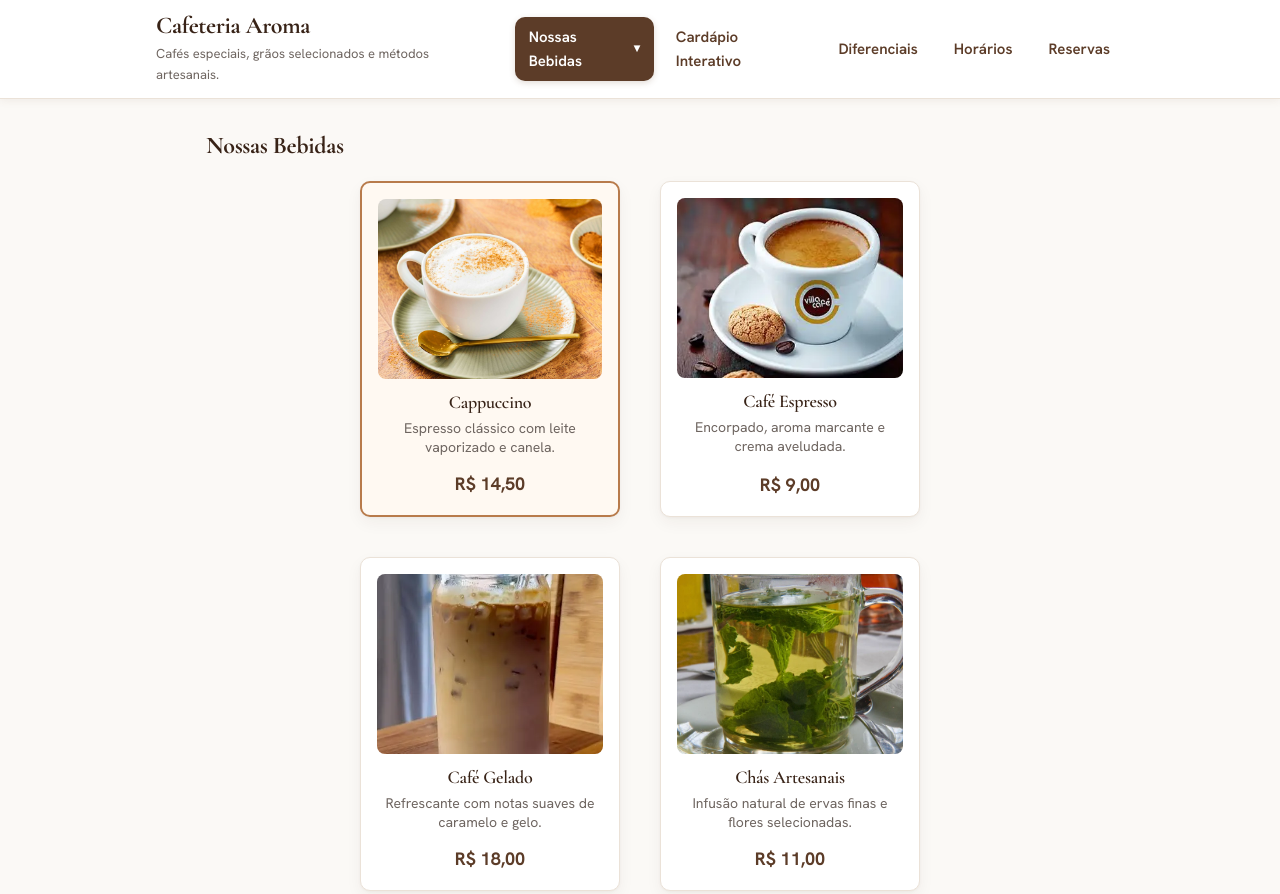
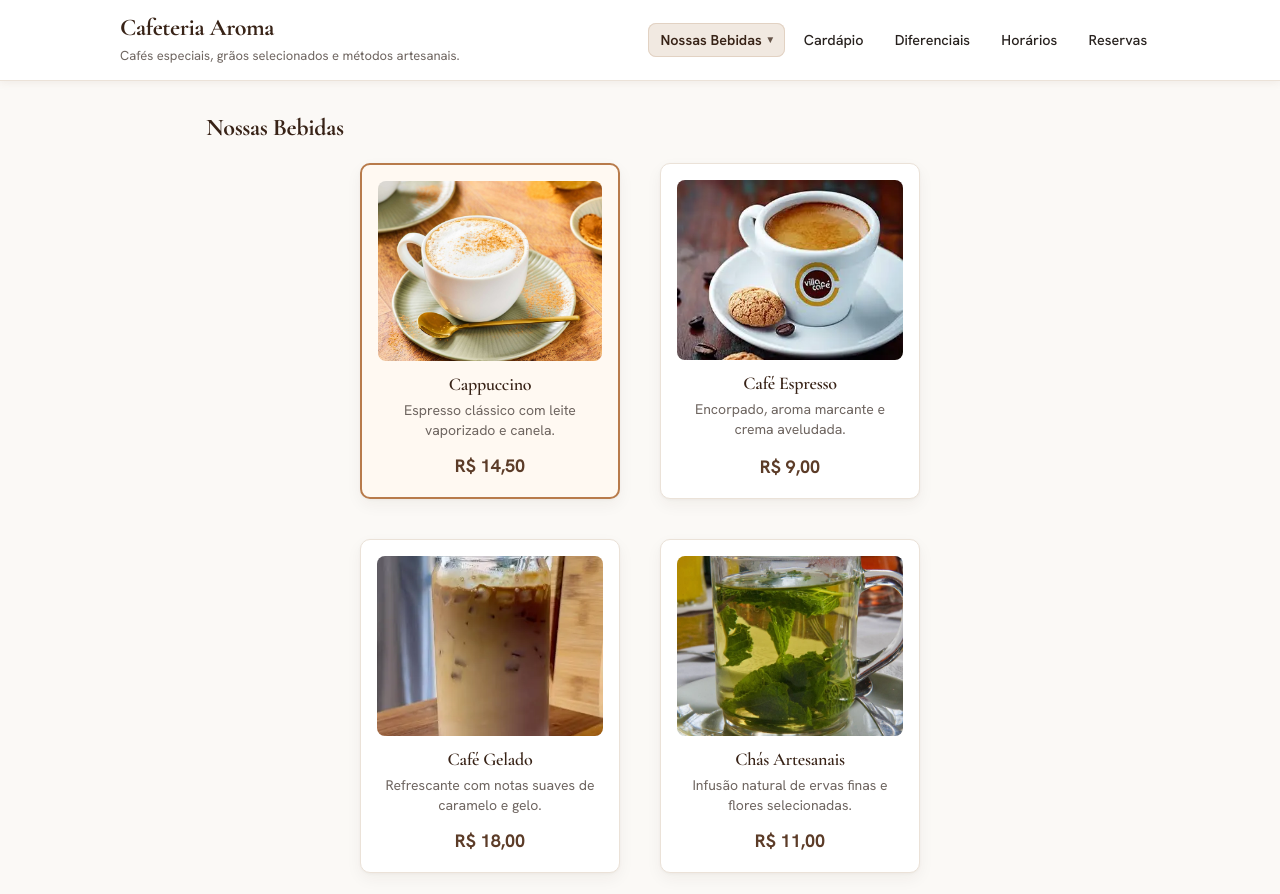
Before and after one commit to iGabrielCampos/projeto-integrador-frontend-Gabriel, a plain HTML site: page index.html in a window 1280 px wide. Shown: the top 894 px of the page. Drawn offline with nearby package versions, Linux system fonts and the light colour scheme.

Commit message:
style(navbar): refinamento visual dos links, remocao de quebras de linha e estilizacao suave do item ativo

```diff
--- a/css/style.css
+++ b/css/style.css
@@ -90,9 +90,9 @@ h3 {
 }
 
 .navbar-container {
-    max-width: 1000px;
+    max-width: 1080px;
     margin: 0 auto;
-    padding: 0.75rem 1rem;
+    padding: 0.85rem 1.25rem;
     display: flex;
     justify-content: space-between;
     align-items: center;
@@ -102,6 +102,7 @@ h3 {
 .marca {
     display: flex;
     flex-direction: column;
+    flex-shrink: 0;
 }
 
 .titulo-marca {
@@ -166,7 +167,7 @@ h3 {
 .menu-navegacao {
     display: flex;
     align-items: center;
-    gap: 0.5rem;
+    gap: 0.35rem;
     list-style: none;
     margin: 0;
     padding: 0;
@@ -175,36 +176,40 @@ h3 {
 .link-menu {
     display: inline-flex;
     align-items: center;
-    gap: 0.25rem;
-    padding: 0.5rem 0.875rem;
-    border-radius: var(--raio-borda);
-    font-size: 0.9375rem;
-    font-weight: 600;
-    color: var(--cor-primaria);
+    justify-content: center;
+    gap: 0.35rem;
+    padding: 0.45rem 0.8rem;
+    border-radius: calc(var(--raio-borda) - 2px);
+    font-size: 0.9rem;
+    font-weight: 500;
+    color: var(--cor-texto);
     text-decoration: none;
-    transition: color 0.2s ease, background-color 0.2s ease;
+    white-space: nowrap;
+    line-height: 1.3;
+    transition: color 0.2s ease, background-color 0.2s ease, box-shadow 0.2s ease;
 }
 
 .link-menu:hover,
-.link-menu:focus {
+.link-menu:focus-visible {
     color: var(--cor-primaria-escura);
-    background-color: rgba(111, 78, 55, 0.08);
+    background-color: rgba(92, 60, 40, 0.06);
     text-decoration: none;
 }
 
 .link-menu.ativo,
 .link-menu.active,
 .link-menu[aria-current="page"] {
-    color: #ffffff;
-    background-color: var(--cor-primaria);
-    box-shadow: 0 2px 6px rgba(111, 78, 55, 0.2);
+    color: var(--cor-primaria-escura);
+    background-color: #f1e9e1;
+    font-weight: 600;
+    box-shadow: inset 0 0 0 1px #e2d2c3;
 }
 
 .link-menu.ativo:hover,
 .link-menu.active:hover,
 .link-menu[aria-current="page"]:hover {
-    background-color: var(--cor-primaria-escura);
-    color: #ffffff;
+    background-color: #ebdcd0;
+    color: var(--cor-primaria-escura);
 }
 
 /* Submenu dropdown */
@@ -213,8 +218,12 @@ h3 {
 }
 
 .indicador-dropdown {
-    font-size: 0.75rem;
+    font-size: 0.65rem;
+    display: inline-block;
     transition: transform 0.2s ease;
+    line-height: 1;
+    vertical-align: middle;
+    opacity: 0.75;
 }
 
 .menu-item-dropdown:hover .indicador-dropdown {
@@ -1046,7 +1055,7 @@ footer p {
 }
 
 /* Responsivo */
-@media (max-width: 768px) {
+@media (max-width: 860px) {
     .botao-hamburguer {
         display: flex;
     }
--- a/index.html
+++ b/index.html
@@ -43,7 +43,7 @@
                             <li><a href="#titulo-bebidas" class="link-submenu">Chás Artesanais</a></li>
                         </ul>
                     </li>
-                    <li><a href="#secao-catalogo" class="link-menu">Cardápio Interativo</a></li>
+                    <li><a href="#secao-catalogo" class="link-menu">Cardápio</a></li>
                     <li><a href="#titulo-diferenciais" class="link-menu">Diferenciais</a></li>
                     <li><a href="#titulo-horarios" class="link-menu">Horários</a></li>
                     <li><a href="#titulo-reserva" class="link-menu">Reservas</a></li>
--- a/js/script.js
+++ b/js/script.js
@@ -369,6 +369,25 @@ function tratarCliqueForaMenu(evento) {
     }
 }
 
+// Atualiza o estado ativo ao navegar entre secoes
+function tratarCliqueMenuNavegacao(evento) {
+    const link = evento.target.closest(".link-menu");
+    if (!link) {
+        return;
+    }
+
+    const linksMenu = document.querySelectorAll(".menu-navegacao .link-menu");
+    linksMenu.forEach((itemMenu) => {
+        itemMenu.classList.remove("ativo", "active");
+        itemMenu.removeAttribute("aria-current");
+    });
+
+    link.classList.add("ativo", "active");
+    link.setAttribute("aria-current", "page");
+
+    fecharMenuMobile();
+}
+
 // ============================================================================
 // 6. Funcoes de Inicializacao por Recurso
 // ============================================================================
@@ -377,6 +396,11 @@ function iniciarMenuNavegacao() {
     const botaoHamburguer = document.querySelector(".botao-hamburguer");
     if (botaoHamburguer) {
         botaoHamburguer.addEventListener("click", alternarMenuMobile);
+    }
+
+    const menuNavegacao = document.querySelector("#menu-navegacao");
+    if (menuNavegacao) {
+        menuNavegacao.addEventListener("click", tratarCliqueMenuNavegacao);
     }
 
     document.addEventListener("keydown", tratarTecladoMenu);
```
